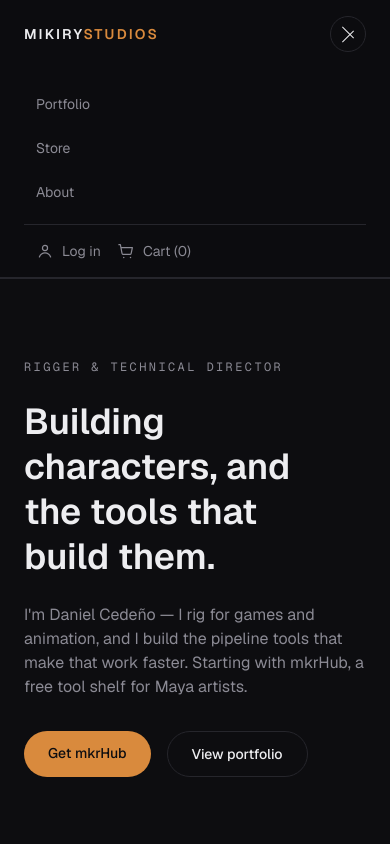
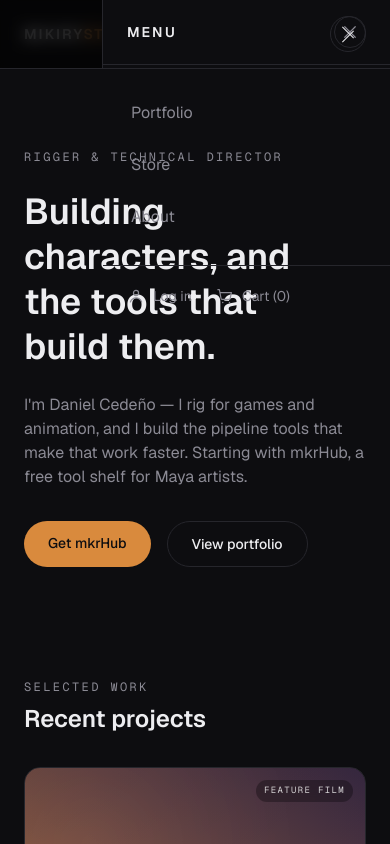
Before and after one commit to TheMikiry/mikirystudios.com, a Next.js app: page / in a window 390 px wide. Both pictures are taken after a click on the button "Open menu". Shown: the top 844 px of the page. Built offline with nearby package versions, Linux system fonts and the light colour scheme.

Commit message:
Replace mobile dropdown menu with slide-in sidebar drawer
Sidebar slides in from the right with a backdrop overlay, body
scroll lock while open, Portfolio/Store/About links, and login/cart
icons pinned to the bottom — closes on link tap, backdrop tap, or the
close button.

```diff
--- a/src/components/NavBar.tsx
+++ b/src/components/NavBar.tsx
@@ -2,7 +2,7 @@
 
 import Link from "next/link";
 import { usePathname } from "next/navigation";
-import { useState } from "react";
+import { useEffect, useState } from "react";
 import { AnimatePresence, motion } from "framer-motion";
 
 const links = [
@@ -46,9 +46,31 @@ function CartIcon() {
   );
 }
 
+function CloseIcon() {
+  return (
+    <svg
+      viewBox="0 0 24 24"
+      fill="none"
+      stroke="currentColor"
+      strokeWidth={1.6}
+      strokeLinecap="round"
+      className="h-[18px] w-[18px]"
+    >
+      <path d="M5 5l14 14M19 5L5 19" />
+    </svg>
+  );
+}
+
 export default function NavBar() {
   const pathname = usePathname();
   const [open, setOpen] = useState(false);
+
+  useEffect(() => {
+    document.body.style.overflow = open ? "hidden" : "";
+    return () => {
+      document.body.style.overflow = "";
+    };
+  }, [open]);
 
   return (
     <header className="sticky top-0 z-50 border-b border-border bg-background/80 backdrop-blur-md">
@@ -102,7 +124,7 @@ export default function NavBar() {
             aria-label={open ? "Close menu" : "Open menu"}
             aria-expanded={open}
             onClick={() => setOpen((v) => !v)}
-            className="flex h-9 w-9 flex-col items-center justify-center gap-1.5 rounded-full border border-border sm:hidden"
+            className="relative z-[70] flex h-9 w-9 flex-col items-center justify-center gap-1.5 rounded-full border border-border sm:hidden"
           >
             <motion.span
               animate={{ rotate: open ? 45 : 0, y: open ? 5 : 0 }}
@@ -122,29 +144,59 @@ export default function NavBar() {
 
       <AnimatePresence>
         {open && (
-          <motion.nav
-            initial={{ height: 0, opacity: 0 }}
-            animate={{ height: "auto", opacity: 1 }}
-            exit={{ height: 0, opacity: 0 }}
-            transition={{ duration: 0.25, ease: "easeInOut" }}
-            className="overflow-hidden border-b border-border sm:hidden"
+          <>
+            <motion.div
+              initial={{ opacity: 0 }}
+              animate={{ opacity: 1 }}
+              exit={{ opacity: 0 }}
+              transition={{ duration: 0.25 }}
+              onClick={() => setOpen(false)}
+              className="fixed inset-0 z-[60] bg-black/60 backdrop-blur-sm sm:hidden"
+            />
+            <motion.aside
+              initial={{ x: "100%" }}
+              animate={{ x: 0 }}
+              exit={{ x: "100%" }}
+              transition={{ duration: 0.3, ease: [0.16, 1, 0.3, 1] }}
+              className="fixed inset-y-0 right-0 z-[65] flex w-72 max-w-[82vw] flex-col border-l border-border bg-background sm:hidden"
             >
-            <div className="flex flex-col gap-1 px-6 py-4 text-sm">
-              {links.map((link) => (
+              <div className="flex items-center justify-between border-b border-border px-6 py-4">
+                <span className="text-sm font-semibold tracking-[0.15em] uppercase">
+                  Menu
+                </span>
+                <button
+                  type="button"
+                  aria-label="Close menu"
+                  onClick={() => setOpen(false)}
+                  className="flex h-8 w-8 items-center justify-center rounded-full border border-border text-muted"
+                >
+                  <CloseIcon />
+                </button>
+              </div>
+
+              <nav className="flex flex-1 flex-col gap-1 px-4 py-6 text-base">
+                {links.map((link) => {
+                  const active = pathname.startsWith(link.href);
+                  return (
                     <Link
                       key={link.href}
                       href={link.href}
                       onClick={() => setOpen(false)}
-                  className="rounded-lg px-3 py-2.5 text-muted transition-colors hover:bg-surface hover:text-foreground"
+                      className={`rounded-lg px-3 py-3 transition-colors hover:bg-surface hover:text-foreground ${
+                        active ? "text-foreground" : "text-muted"
+                      }`}
                     >
                       {link.label}
                     </Link>
-              ))}
-              <div className="mt-2 flex items-center gap-4 border-t border-border px-3 pt-4">
+                  );
+                })}
+              </nav>
+
+              <div className="flex items-center gap-6 border-t border-border px-6 py-5">
                 <button
                   type="button"
                   aria-label="Log in"
-                  className="flex items-center gap-2 text-muted"
+                  className="flex items-center gap-2 text-sm text-muted transition-colors hover:text-foreground"
                 >
                   <UserIcon />
                   <span>Log in</span>
@@ -152,14 +204,14 @@ export default function NavBar() {
                 <button
                   type="button"
                   aria-label="Cart"
-                  className="flex items-center gap-2 text-muted"
+                  className="flex items-center gap-2 text-sm text-muted transition-colors hover:text-foreground"
                 >
                   <CartIcon />
                   <span>Cart (0)</span>
                 </button>
               </div>
-            </div>
-          </motion.nav>
+            </motion.aside>
+          </>
         )}
       </AnimatePresence>
     </header>
```
Lines whose indentation alone changed are shown as unchanged.
